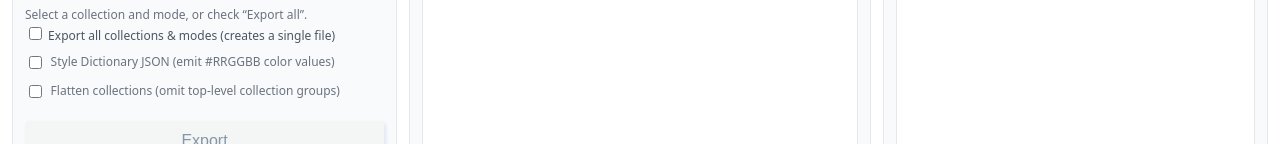
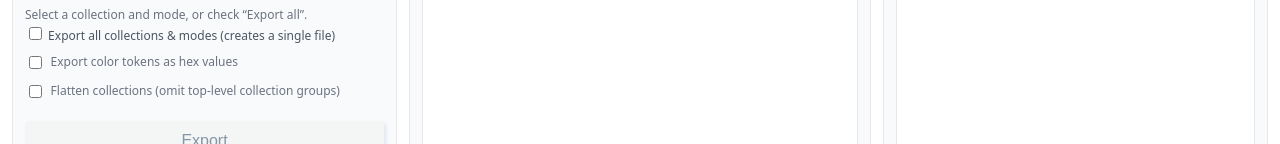
Before and after one commit to itsmedavep/figma-dtcg, a website: page src/app/ui.html in a window 1280 px wide. Both pictures are taken after a click on the tab "Export". Shown: the part 275-419 px from the top of the page. Drawn offline with Linux system fonts and the light colour scheme; files whose address does not match are found by name.

Commit message:
Ui label update

```diff
--- a/src/app/ui.html
+++ b/src/app/ui.html
@@ -977,7 +977,7 @@
                   <div class="stack" style="gap:6px; margin:8px 0;">
                     <label class="muted" style="display:flex; align-items:center; gap:.35rem;">
                       <input type="checkbox" id="styleDictionaryChk" />
-                      <span>Style Dictionary JSON (emit #RRGGBB color values)</span>
+                      <span>Export color tokens as hex values</span>
                     </label>
                     <label class="muted" style="display:flex; align-items:center; gap:.35rem;">
                       <input type="checkbox" id="flatTokensChk" />
```
Also changed, not shown: dist/main.js, dist/ui.html, 1 other file.
